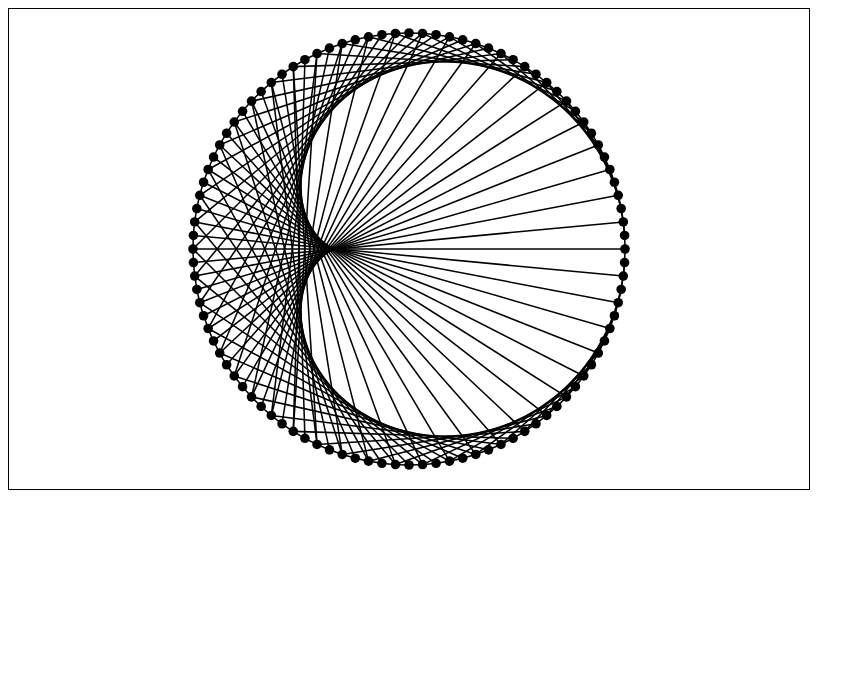
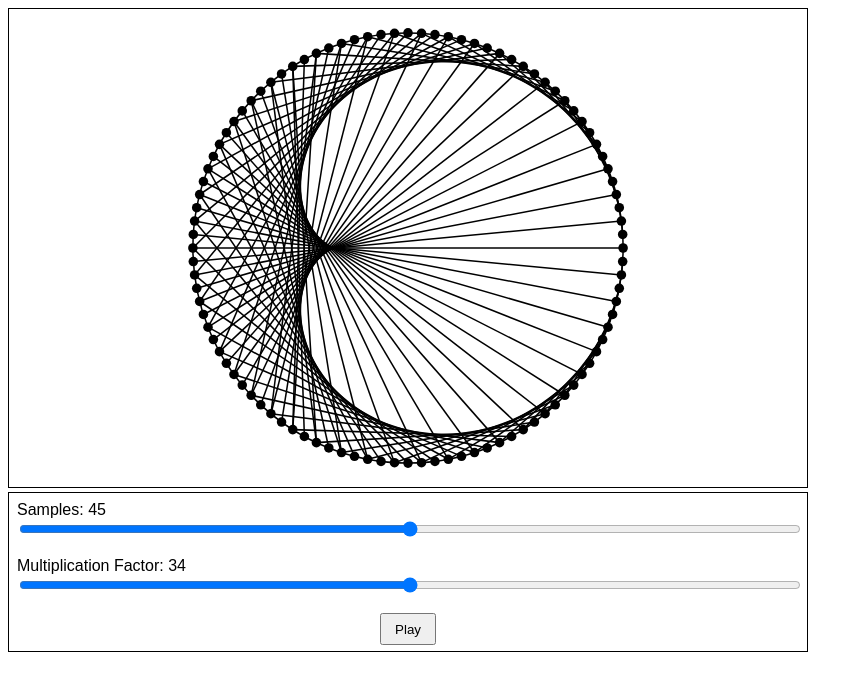
Before and after one commit to jlg-formation/tsr-dec-2022, a website built with Vite: page front/index.html in a window 1280 px wide. Shown: the whole page, without its empty margins (0-865 px from the left). Built offline with nearby package versions, Linux system fonts and the light colour scheme.

Commit message:
dev: added command

```diff
--- a/front/index.html
+++ b/front/index.html
@@ -12,7 +12,17 @@
       <g class="samples"></g>
       <g class="lines"></g>
     </svg>
-    <div class="command"></div>
+    <div class="command">
+      <label>
+        <div>Samples: <span>45</span></div>
+        <input type="range" />
+      </label>
+      <label>
+        <div>Multiplication Factor: <span>34</span></div>
+        <input type="range" />
+      </label>
+      <button>Play</button>
+    </div>
     <script type="module" src="/src/main.ts"></script>
   </body>
 </html>
--- a/front/src/style.scss
+++ b/front/src/style.scss
@@ -1,3 +1,11 @@
+* {
+  box-sizing: border-box;
+}
+
+body {
+  font-family: sans-serif;
+}
+
 svg {
   height: 30em;
   width: 50em;
@@ -19,3 +27,27 @@ svg {
     stroke-width: 0.02em;
   }
 }
+
+div.command {
+  height: 10em;
+  width: 50em;
+  border: 0.1em solid black;
+
+  padding: 0.5em;
+
+  display: flex;
+  flex-flow: column;
+  gap: 1em;
+
+  label {
+    input {
+      width: 100%;
+    }
+  }
+
+  button {
+    padding: 0.5em 1em;
+    align-self: center;
+    cursor: pointer;
+  }
+}
```
